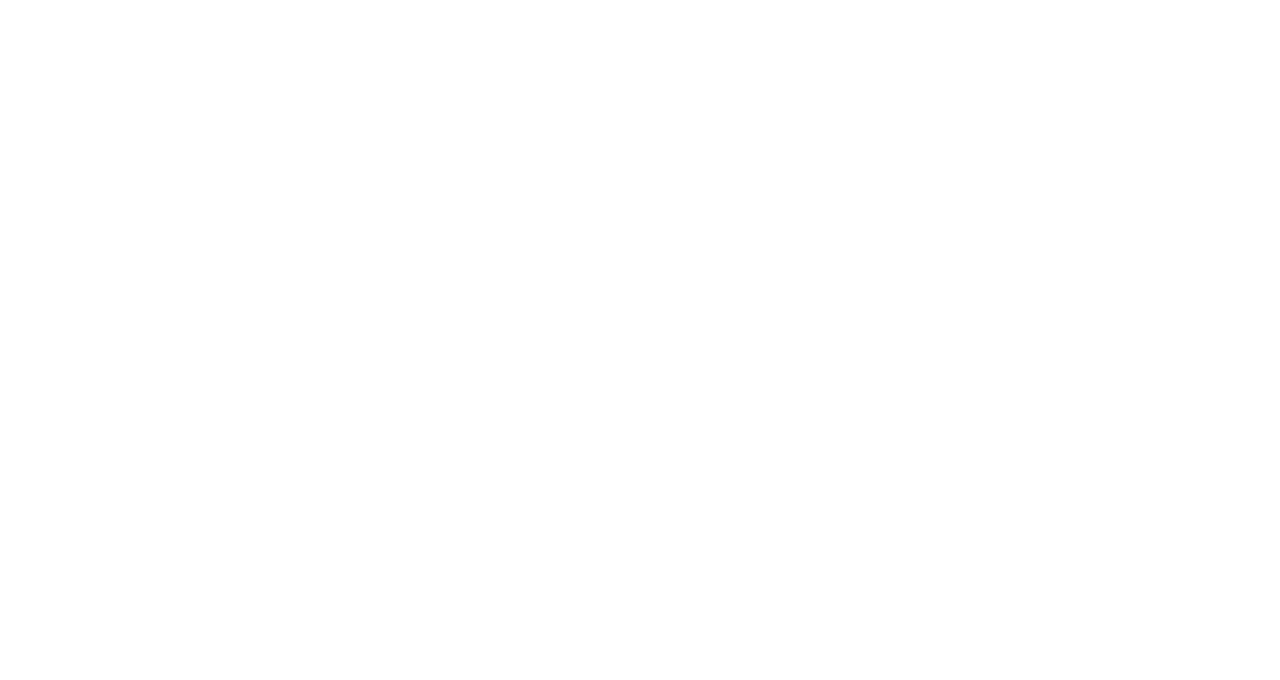
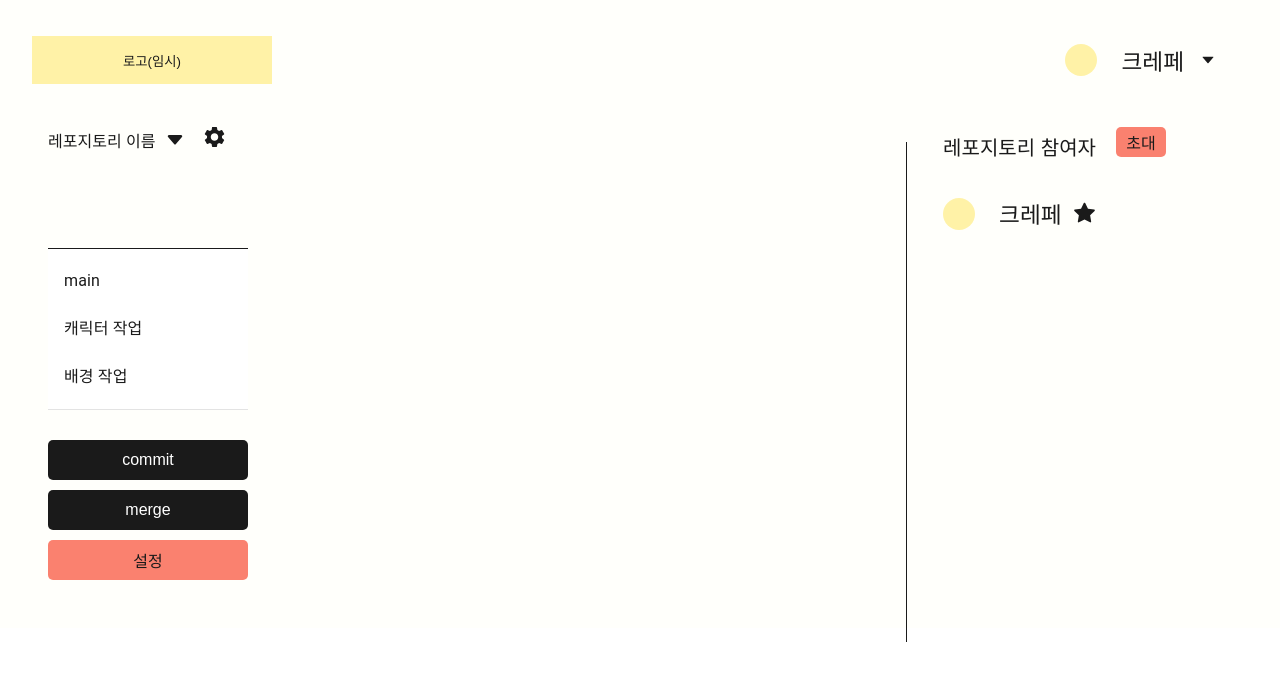
Before and after one commit to tukcom2023CD/AOK, a React (Create React App) app in the folder frontend/: page /repository in a window 1280 px wide. Before the commit this address had no page. Shown: the top 680 px of the page. Built offline with nearby package versions, Linux system fonts and the light colour scheme.

Commit message:
feat: main에서 repository 입장 페이지 디자인

```diff
--- a/frontend/src/App.tsx
+++ b/frontend/src/App.tsx
@@ -4,6 +4,7 @@ import Main from './Pages/Member/Main';
 import Log from './Pages/Log_/Log';
 import Login from './Pages/Member/Login';
 import Upload from './Pages/Upload';
+import Repository from './Pages/Repository/Repository';
 
 function App() {
   return (
@@ -18,6 +19,7 @@ function App() {
           <Route path='/login' element={<Login />} />
           <Route path='/upload' element={<Upload />} />
           <Route path='/Log' element={<Log/>} />
+          <Route path='/repository' element={<Repository/>} />
         </Routes>
       </Router>
     </div>
--- a/frontend/src/Components/BasicList/BasicList.module.css
+++ b/frontend/src/Components/BasicList/BasicList.module.css
@@ -3,15 +3,32 @@
     overflow-y: auto;
 }
 
-::-webkit-scrollbar {
+.scroll{
+    display: inline-block;
+    width: 150px;
+    height: 250px;
+    padding: 20px;
+    overflow-y: scroll;
+    border: 1px solid black;
+    box-sizing: border-box;
+    color: white;
+    font-family: 'Nanum Gothic';
+    background-color: rgba(0,0,0,0.8);
+}
+
+/* 스크롤바 설정*/
+.box::-webkit-scrollbar{
     width: 10px;
 }
-::-webkit-scrollbar-thumb {
-    background-color: #2f3542;
+
+/* 스크롤바 막대 설정*/
+.box::-webkit-scrollbar-thumb{
+    background-color: rgba(255,255,255,1);
+    /* 스크롤바 둥글게 설정    */
     border-radius: 10px;
 }
-::-webkit-scrollbar-track {
-    background-color: grey;
-    border-radius: 10px;
-    box-shadow: inset 0px 0px 5px white;
+
+/* 스크롤바 뒷 배경 설정*/
+.box::-webkit-scrollbar-track{
+    background-color: rgba(0,0,0,0);
 }
--- a/frontend/src/Components/BasicList/BasicList.tsx
+++ b/frontend/src/Components/BasicList/BasicList.tsx
@@ -7,12 +7,12 @@ import ListItemIcon from '@mui/material/ListItemIcon';
 import ListItemText from '@mui/material/ListItemText';
 import Divider from '@mui/material/Divider';
 import styles from './BasicList.module.css';
+import { margin, padding } from '@mui/system';
 
 
 export default function BasicList() {
   return (
-
-    <Box sx={{ width: '100%', maxWidth: 200, bgcolor: 'background.paper' }}>
+    <Box className={styles.box} sx={{ width: '100%', maxWidth: 200, bgcolor: 'background.paper' }}>
       <nav aria-label="main mailbox folders">
         <List className={styles.list}>
           <ListItem disablePadding>
--- a/frontend/src/Components/Button.tsx
+++ b/frontend/src/Components/Button.tsx
@@ -8,6 +8,7 @@ interface props{
     backgroundcolor?: string;
     width?: string;
     height?: string;
+    color?: string;
     fontSize?: string;
     fontWeight?: string;
     marginTop?: string;
@@ -16,7 +17,6 @@ interface props{
     marginRight?: string;
     name?: string;
 
-
 }
 
 export const BtnStyle = styled.button<props>`
@@ -24,7 +24,7 @@ export const BtnStyle = styled.button<props>`
     text-align: center;
     border-radius: ${(props) => props.borderRadius};
     border-style: ${(props) => props.borderStyle};
-    color: ${(props) => props.btncolor};
+    color: ${(props) => props.color};
     background-color: ${(props) => props.backgroundcolor};
     width: ${(props) => props.width};
     height: ${(props) => props.height};
--- /dev/null
+++ b/frontend/src/Components/Profile.tsx
@@ -0,0 +1,41 @@
+import React from "react";
+import styled from "styled-components";
+import { AiFillCaretDown } from "react-icons/ai";
+interface props{
+    backgroundcolor?: string;
+}
+
+const ProfileDiv = styled.div`
+    display: flex;
+    align-items: center;
+`;
+
+const ProfilePic = styled.div<props>`
+    width: 2rem;
+    height: 2rem;
+    border-radius: 100%;
+    margin-right: 1.5rem;
+    background-color: ${(props) => props.backgroundcolor};
+`;
+const Name = styled.div`
+    text-align: center;
+    font-size: 17pt;
+`;
+
+const DropBtn = styled.div`
+    width: 1rem;
+    height: 1rem;
+    margin-left: 1rem;
+
+`;
+
+function MainProfile(){
+    return(
+        <ProfileDiv>
+            <ProfilePic backgroundcolor='#FFF19E'/>
+            <Name>크레페</Name>
+        </ProfileDiv>
+    );
+}
+
+export default MainProfile;
--- a/frontend/src/Pages/Member/Main.tsx
+++ b/frontend/src/Pages/Member/Main.tsx
@@ -12,7 +12,7 @@ import BasicList from '../../Components/BasicList/BasicList';
 
 function Main() {
   return <div>
-            <MainBackground display='inline-block' backgroundcolor='rgba(255,241,158,0.05)'>
+          <MainBackground display='inline-block' backgroundcolor='rgba(255,241,158,0.05)'>
           <UpsideBar/>
           <DndProvider backend={HTML5Backend}>
           <div className={styles.middleContent}>
--- /dev/null
+++ b/frontend/src/Pages/Repository/Repository.module.css
@@ -0,0 +1,103 @@
+.repoName{
+    display: inline-block;
+}
+
+.middleContent{
+    margin: 1rem 3rem;
+    display: flex;
+    justify-content: space-between;
+}
+
+.leftBar{
+    width: 20%;
+}
+
+.rightBar{
+    display: flex;
+    width: 25%;
+    justify-content: space-around;
+    margin-right: 3rem;
+
+
+}
+
+
+.repoList{
+    margin-bottom: 5rem;
+    align-items: center;
+}
+
+.down{
+    margin: 0px 3px;
+    transform: translateY(3px);
+}
+
+.setting{
+    margin: 0px 2px;
+    transform: translateY(2.5px);
+}
+
+.line_w{
+    width: 200px;
+    height: 1px;
+    background-color: black;
+}
+
+.btns{
+    margin-top: 30px;
+}
+
+.repo_member{
+    height: 50%;
+}
+
+.repo_member_title{
+    display: flex;
+
+}
+
+.repo_member_text{
+    font-size: 20px;
+}
+
+.repo_member_btn{
+    margin-left: 20px;
+    transform: translateY(15px);
+}
+
+.repo_member_list{
+    overflow-y: auto;
+    flex: 1 1 auto;
+
+}
+::-webkit-scrollbar {
+    width: 10px;
+}
+::-webkit-scrollbar-thumb {
+    background-color: #2f3542;
+    border-radius: 10px;
+}
+::-webkit-scrollbar-track {
+    background-color: grey;
+    border-radius: 10px;
+    box-shadow: inset 0px 0px 5px white;
+}
+
+.repo_member_list_row{
+    display: flex;
+    align-items: center;
+}
+
+.star{
+    margin-left: 10px;
+    font-size: 25px;
+}
+
+
+.line_h{
+    width: 1px;
+    height: 500px;
+    transform: translateY(30px);
+    background-color: black;
+    align-items: end;
+}
--- /dev/null
+++ b/frontend/src/Pages/Repository/Repository.tsx
@@ -0,0 +1,59 @@
+import React, { useLayoutEffect } from 'react';
+import styled from 'styled-components';
+import {DndProvider} from 'react-dnd';
+import { HTML5Backend } from 'react-dnd-html5-backend';
+import { BtnStyle } from '../../Components/Button';
+import { MainBackground } from '../../Components/MainPageBgr';
+import UpsideBar from '../../Components/UpsideBar';
+import styles from './Repository.module.css';
+import {BsFillCaretDownFill} from "react-icons/bs";
+import {MdSettings} from "react-icons/md"
+import BasicList from '../../Components/BasicList/BasicList';
+import Profile from '../../Components/Profile';
+import {AiFillStar} from 'react-icons/ai';
+
+export default function Repository() {
+    return (
+        <section>
+            <MainBackground display='inline-block' backgroundcolor='rgba(255,241,158,0.05)'>
+            <UpsideBar/>
+            <DndProvider backend={HTML5Backend}>
+            <div className={styles.middleContent}>
+            <div className={styles.leftBar}>
+            <div className={styles.leftSidebar}>
+            <div className={styles.repoList}>
+            <p className={styles.repoName}>레포지토리 이름 </p>
+            <span><button><BsFillCaretDownFill className={styles.down} size={20}/></button></span>
+            <span><button><MdSettings className={styles.setting} size={25}/></button></span>
+            </div>
+        <div className={styles.line_w}></div>
+        <BasicList/>
+        <div className={styles.btns}>
+        <BtnStyle width='200px' height='40px' backgroundcolor='black' color='white' borderRadius='5px' marginBottom='10px'>commit</BtnStyle>
+        <BtnStyle width='200px' height='40px' backgroundcolor='black' color='white' borderRadius='5px' marginBottom='10px'>merge</BtnStyle>
+        <BtnStyle width='200px' height='40px' backgroundcolor='#FA735F' borderRadius='5px' marginBottom='10px'>설정</BtnStyle>
+        </div>
+        </div>
+            </div>
+
+            <div className={styles.rightBar}>
+            <div className={styles.line_h}></div>
+            <div className={styles.repo_member}>
+                <div className={styles.repo_member_title}>
+                    <p className={styles.repo_member_text}>레포지토리 참여자</p>
+                    <BtnStyle className={styles.repo_member_btn} width='50px' height='30px'color='black' backgroundcolor='#FA735F' borderRadius='5px'>초대</BtnStyle>
+                </div>
+                <ul className={styles.repo_member_list}>
+                    <li className={styles.repo_member_list_row}><Profile/><AiFillStar className={styles.star}/></li>
+
+                </ul>
+            </div>
+            </div>
+
+            </div>
+            </DndProvider>
+
+        </MainBackground>
+        </section>
+    );
+}
```
